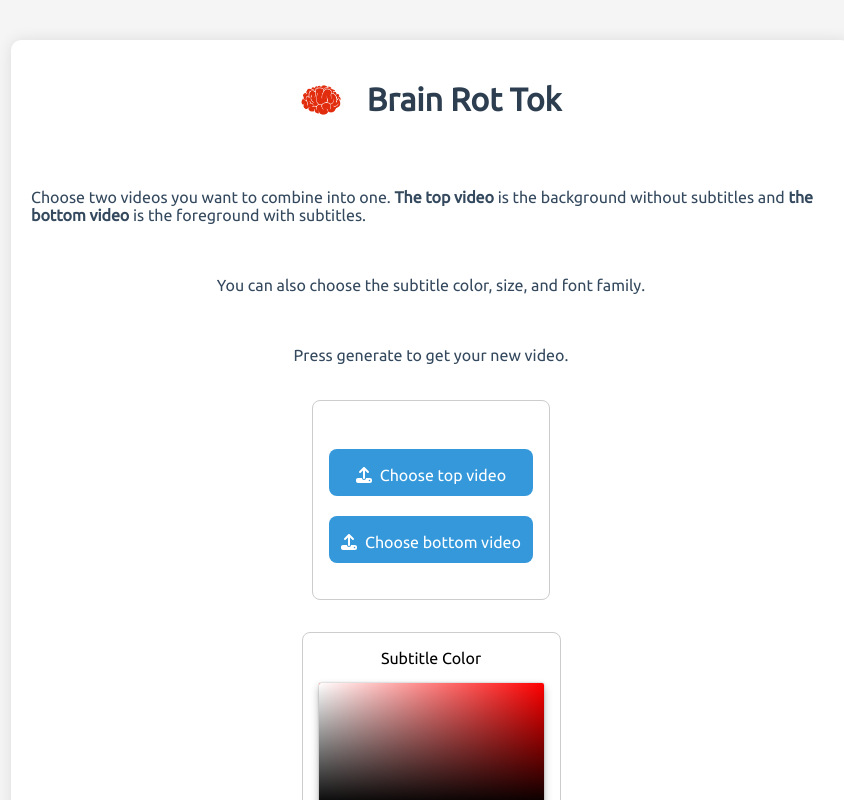
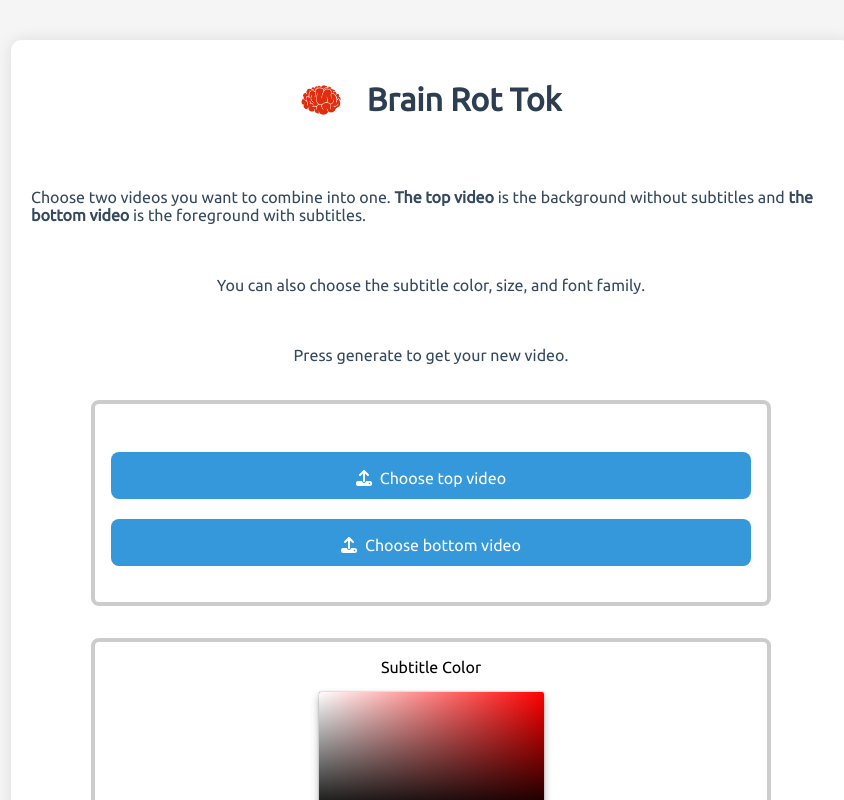
Before and after one commit to Detopall/BrainRotTok, a React (Vite) app in the folder brain-rot-tok-client/: page / in a window 1280 px wide. Shown: the top 800 px of the page, without its empty margins (209-1053 px from the left). Built offline with nearby package versions, Linux system fonts and the light colour scheme.

Commit message:
modified: readme and added readme image, tiny change in css also

```diff
--- a/brain-rot-tok-client/src/App.css
+++ b/brain-rot-tok-client/src/App.css
@@ -359,5 +359,6 @@ dialog div {
 .video-section-container, .subtitle-section-container, .video-creation-container {
 	border-radius: 0.5rem;
 	padding: 1rem;
-	border: 0.1rem solid #ccc;
+	border: 0.3rem solid #ccc;
+	width: 80%;
 }
```
Also changed, not shown: 2 other files (tests, documents, lock files or other folders).
